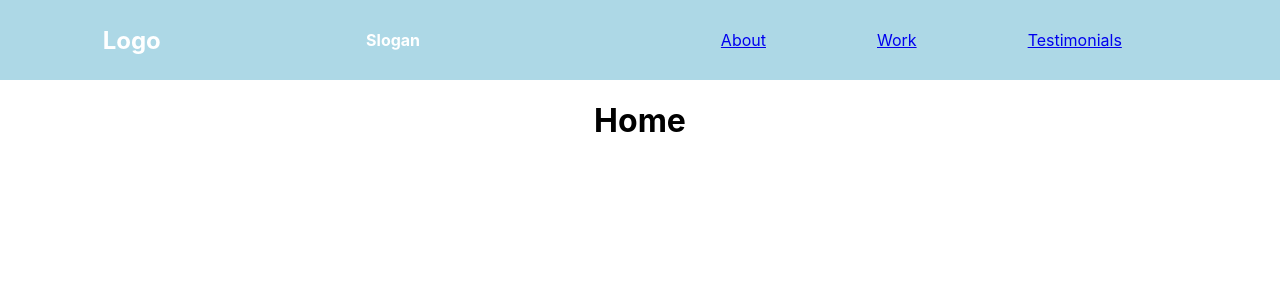
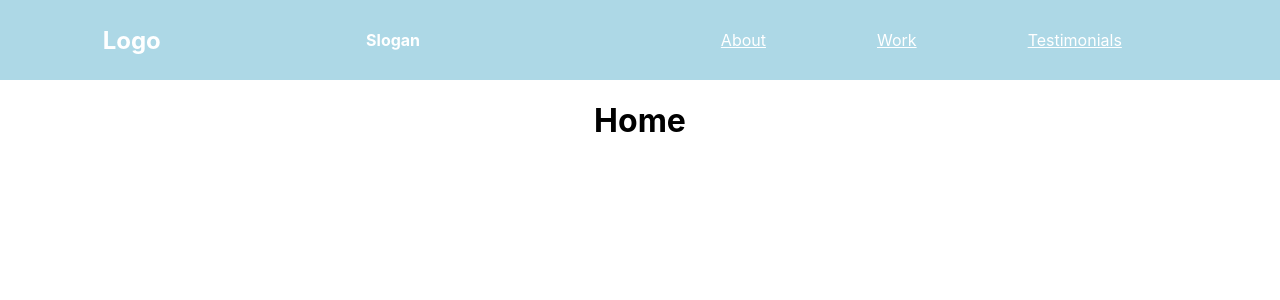
Before and after one commit to ideascomealive/react-router-demo, a React (Create React App) app: page / in a window 1280 px wide. Shown: the top 300 px of the page. Built offline with nearby package versions, Linux system fonts and the light colour scheme.

Commit message:
09 inline style added for links

```diff
--- a/src/Nav.js
+++ b/src/Nav.js
@@ -2,19 +2,26 @@ import React from 'react';
 import './App.css';
 import { Link } from 'react-router-dom';
 
+//Link component uses the to prop to power hyperlink
+
 function Nav() {
+
+  const navStyles = {
+  	color: 'white'
+  };
+
   return (
     <nav>
       <h2>Logo</h2>
       <h4>Slogan</h4>
       <ul className="nav-items">
-      	<Link to="/about">
+      	<Link style={navStyles} to="/about">
       		<li>About</li>
       	</Link>
-      	<Link to="/work">
+      	<Link style={navStyles} to="/work">
 			<li>Work</li>
       	</Link>
-      	<Link to="/testimonials">
+      	<Link style={navStyles} to="/testimonials">
 			<li>Testimonials</li>
 		</Link>
       </ul>
```
